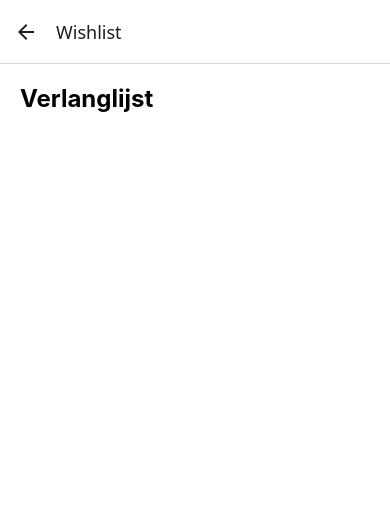
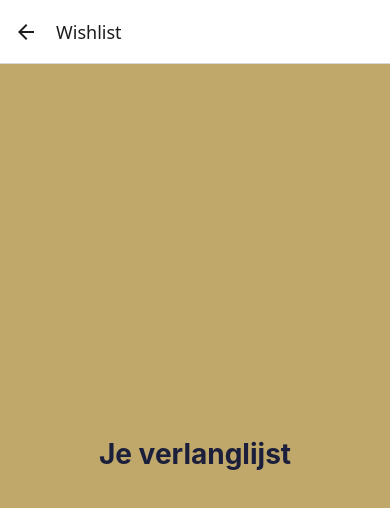
Before and after one commit to Charlie280809/mobile-app-repo, a React Native app in the folder mobile-app/: screen /Wishlist in a window 390 px wide. Shown: the top 508 px of the page. Built offline with nearby package versions, Linux system fonts and the light colour scheme.

Commit message:
search-and-filteraoption for blogs

```diff
--- a/mobile-app/App.js
+++ b/mobile-app/App.js
@@ -1,6 +1,7 @@
 import React from 'react';
 import { NavigationContainer } from '@react-navigation/native';
 import { createStackNavigator } from '@react-navigation/stack';
+
 
 import HomeScreen from './screens/HomeScreen.js';
 import ProductScreen from './screens/ProductScreen.js';
@@ -9,6 +10,7 @@ import AllBlogs from './screens/AllBlogs.js';
 import BlogScreen from './screens/BlogScreen.js';
 import AboutUs from './screens/AboutUs.js';
 import Wishlist from './screens/Wishlist.js';
+
 
 const Stack = createStackNavigator();
 
--- a/mobile-app/screens/AllBlogs.js
+++ b/mobile-app/screens/AllBlogs.js
@@ -1,7 +1,8 @@
 import React, { useEffect, useState } from 'react';
 import { StatusBar } from 'expo-status-bar';
-import { StyleSheet, Text, View, ScrollView } from 'react-native';
+import { StyleSheet, Text, View, ScrollView, TextInput } from 'react-native';
 import BlogCard from '../components/BlogCard';
+import { Picker } from "@react-native-picker/picker";
 
 function removetime(str){
   return str.slice(0, -14); // Remove the last 14 characters from the string
@@ -9,6 +10,8 @@ function removetime(str){
 
 const AllBlogs = ({ navigation }) => {
   const [blogs, setBlogs] = useState([]); //maak een state aan voor de blogs
+  const [searchQuery, setSearchQuery] = useState(""); //searchQuery houd de huidige zoekopdracht bij & met setSearchQuery passen we de zoekopdracht aan wanneer de gebruiker iets typt
+  const [sortOption, setSortOption] = useState(""); //maak een state aan voor de sorteeroptie
 
   useEffect(() => { //dit stukje code wordt uitgevoerd zodra de pagina geladen wordt, hier haal je producten op uit de API
     fetch( //HTTP-aanroep naar de Webflow API om productinformatie op te halen
@@ -23,7 +26,7 @@ const AllBlogs = ({ navigation }) => {
 
     .then((res) => res.json()) //data van de API wordt omgezet naar formaat dat ja kan gebruiken (JSON)
     .then((data) =>
-      setBlogs( //als we de data hebben, slaan we dzee op in de products state
+      setBlogs( //als we de data hebben, slaan we deze op in de products state
         data.items.map((item) => ({
           id: item.id,
           title: item.fieldData.title,
@@ -38,13 +41,47 @@ const AllBlogs = ({ navigation }) => {
     .catch((err) => console.error("Error:", err)); //als er een fout optreedt, log deze in de console
   }, []);
 
+
+  // Filter blogs op zoekterm (titel of intro)
+  const filteredBlogs = blogs.filter(
+    (b) =>
+      b.title.toLowerCase().includes(searchQuery.toLowerCase())
+   );
+
+  // Sorteer blogs op datum
+  const sortedBlogs = [...filteredBlogs].sort((a, b) => {
+    const dateA = new Date(a.date);
+    const dateB = new Date(b.date);
+
+    if (sortOption === "date-asc") return dateA - dateB;
+    if (sortOption === "date-desc") return dateB - dateA;
+    return 0; // Geen sortering
+  });
+
   return (
         <View style={styles.container}>
             <Text style={styles.heading} >Lees meer over onze blogs!</Text>
 
+            <TextInput
+              style={styles.input}
+              placeholder="Zoek blogs..." //de tekst als het veld leeg is
+              placeholderTextColor="#999"
+              value={searchQuery} //houd de huidige waarde van de zoekopdracht bij
+              onChangeText={setSearchQuery} //elke keer dat de gebruiker iets typt, wordt de zoekopdracht aangepast
+            />
+
+            <Picker
+              selectedValue={sortOption} //houd de huidige waarde van de picker bij
+              onValueChange={setSortOption} //past de sorteeroptie aan wanneer de gebruiker een andere optie selecteert
+              style={styles.picker}
+            >
+              <Picker.Item label="Datum (nieuwste eerst)" value="date-desc" />
+              <Picker.Item label="Datum (oudste eerst)" value="date-asc" />
+            </Picker>
+
              <ScrollView contentContainerStyle={styles.scrollContainer}>
                <View style={styles.row}>
-                {blogs.map((blog) => (
+                {sortedBlogs.map((blog) => (
                    <BlogCard
                     key={blog.id}
                     title={blog.title}
@@ -73,6 +110,18 @@ const styles = StyleSheet.create({
     marginBottom: 15,
     textAlign: 'center',
   },
+  input: {
+    backgroundColor: '#ededed',
+    padding: 10,
+    borderRadius: 8,
+    marginBottom: 20,
+  },
+    picker: {
+    flex: 1,
+    backgroundColor: '#ededed',
+    borderRadius: 8,
+    marginBottom: 12,
+  },
   scrollContainer: {
     alignItems: 'center',
     paddingBottom: 100,
--- a/mobile-app/screens/AllProducts.js
+++ b/mobile-app/screens/AllProducts.js
@@ -1,8 +1,6 @@
-//importeer de benodigde modules
 import React, { useEffect, useState } from 'react';
 import { StatusBar } from 'expo-status-bar';
 import { StyleSheet, Text, View, ScrollView, TextInput } from 'react-native';
-//importeer de productCard component
 import ProductCard from '../components/ProductCard';
 import { Picker } from "@react-native-picker/picker";
 
--- a/mobile-app/screens/Wishlist.js
+++ b/mobile-app/screens/Wishlist.js
@@ -1,53 +1,32 @@
-import React, { useState, useEffect } from 'react';
-import { View, Text, ScrollView, Button, StyleSheet } from 'react-native';
-import { useIsFocused, useNavigation } from '@react-navigation/native';
+import { StatusBar } from 'expo-status-bar';
+import React from 'react';
+import { ScrollView, View, Text, TouchableOpacity, StyleSheet, Image } from 'react-native';
 
-const Wishlist = ({ route }) => {
-  const [wishlist, setWishlist] = useState([]);
-  const isFocused = useIsFocused();
-  const navigation = useNavigation();
+const WishlistScreen = ({ navigation }) => {
+  return (
+    <View style={styles.container}>
+      <Text style={styles.title}>Je verlanglijst</Text>
 
-  useEffect(() => {
-    if (route.params?.product) {
-      const product = route.params.product;
-      const exists = wishlist.some(item => item.id === product.id);
-      if (!exists) {
-        setWishlist([...wishlist, product]);
-      }
-    }
-  }, [route.params, isFocused]);
+    </View>
+  );
+}
 
-  const removeFromWishlist = (id) => {
-    setWishlist(wishlist.filter(item => item.id !== id));
-  };
-
-  const moveAllToCart = () => {
-    wishlist.forEach(item => {
-      navigation.navigate('Cart', { product: item });
-    });
-    setWishlist([]);
-  };
-
-  return (
-    <ScrollView style={styles.container}>
-      <Text style={styles.title}>Verlanglijst</Text>
-      {wishlist.map(item => (
-        <View key={item.id} style={styles.item}>
-          <Text>{item.title}</Text>
-          <Button title="Verwijder" onPress={() => removeFromWishlist(item.id)} />
-        </View>
-      ))}
-      {wishlist.length > 0 && (
-        <Button title="Zet alles in winkelmand" onPress={moveAllToCart} />
-      )}
-    </ScrollView>
-  );
-};
-
-export default Wishlist;
+export default WishlistScreen;
 
 const styles = StyleSheet.create({
-  container: { padding: 20, backgroundColor: '#fff', flex: 1 },
-  title: { fontSize: 24, fontWeight: 'bold', marginBottom: 20 },
-  item: { marginBottom: 15 },
+  container: {
+    backgroundColor: '#bfa86a',
+    flex: 1,
+    justifyContent: 'center',
+    alignItems: 'center',
+    gap: 10,
+    paddingLeft: 20,
+    paddingRight: 20,
+  },
+  title: {
+    fontSize: 28,
+    fontWeight: 'bold',
+    color: '#1b1f3b',
+  },
+
 });
```
